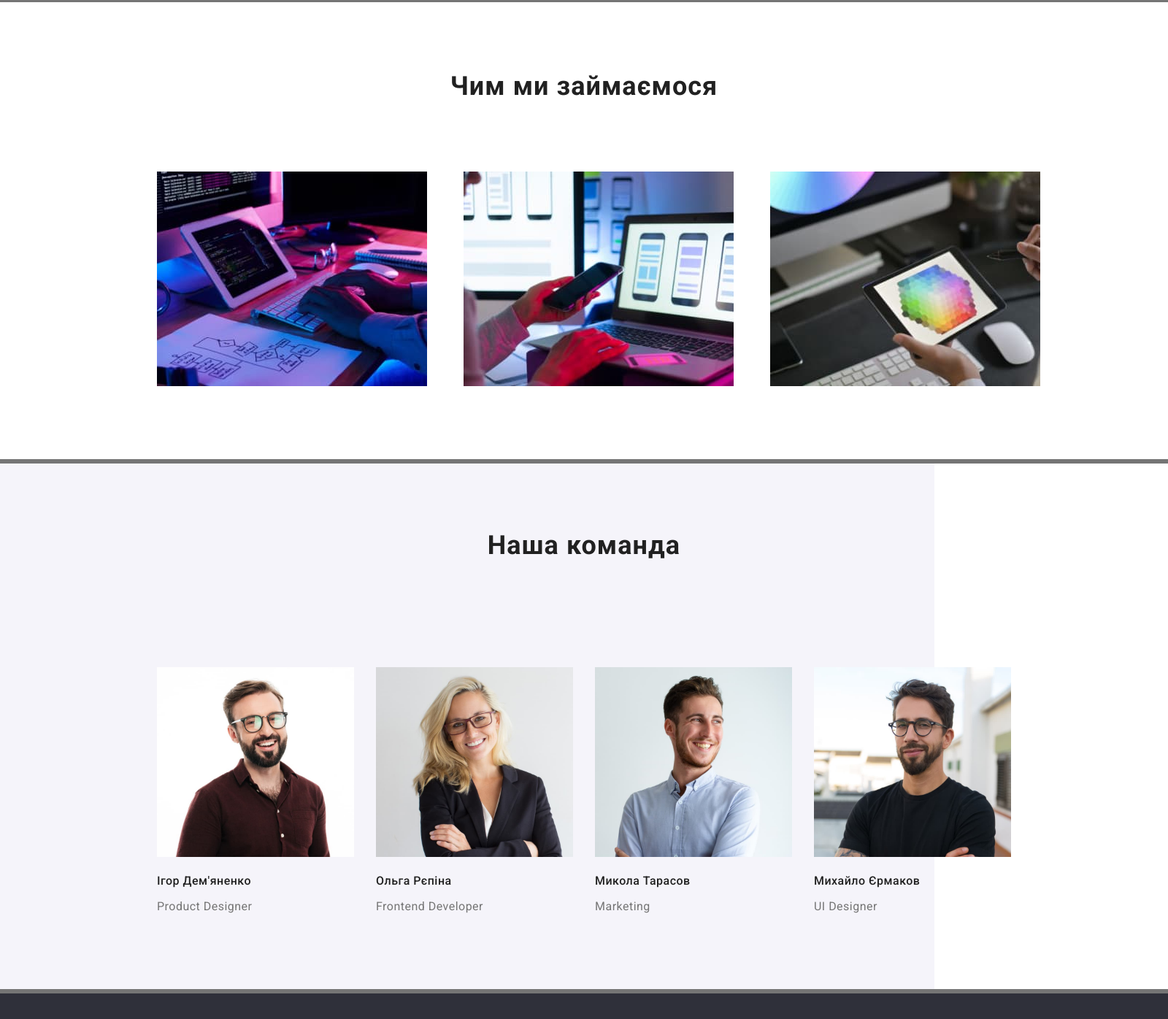
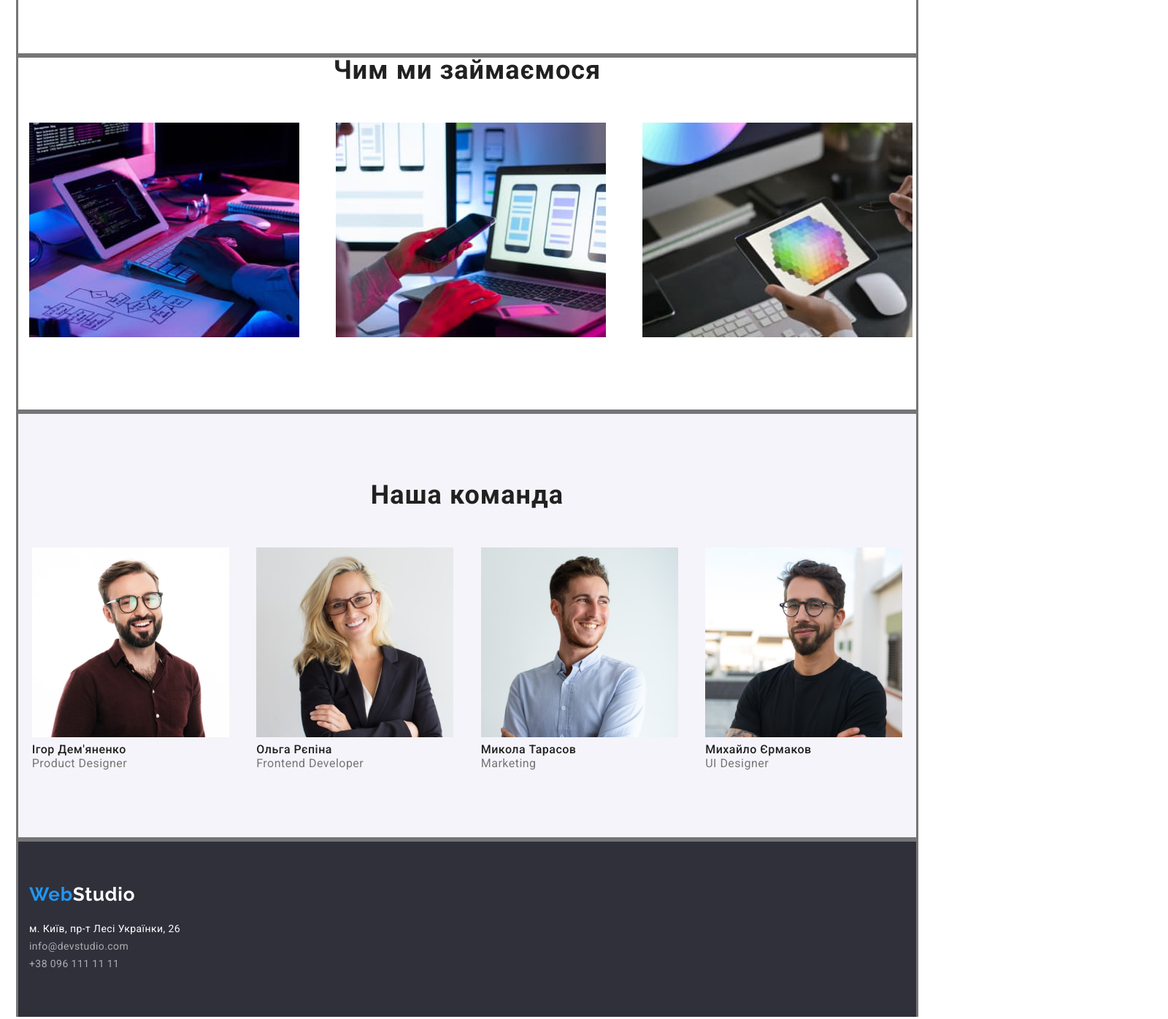
Before and after one commit to DreamTimess/goit-markup-hw-03, a plain HTML site: page index.html in a window 1280 px wide. Shown: the part 879-2275 px from the top of the page at 73% size, 1600 px wide, since content can reach past the window. Drawn offline with nearby package versions, Linux system fonts and the light colour scheme.

Commit message:
First page almost done

```diff
--- a/css/styles.css
+++ b/css/styles.css
@@ -11,6 +11,18 @@
 
 /* Глобальные стили */
 
+ h1,
+ h2,
+ h3,
+ h4,
+ h5,
+ h6,
+ p,
+ ul {
+    margin: 0;
+}
+
+
 body {
     font-family: 'Roboto',sans-serif;
     font-size: 14px;
@@ -21,9 +33,14 @@ body {
 }
 
 .container {
-  width: 1600px;
-  outline: #757575 solid;
+    width: 1200px; /* Оригинал 1600px [Контент 1200px] */
+    padding-left: 15px;
+    padding-right: 15px;
+    margin-left: auto;
+    margin-right: auto;
+    outline: #757575 solid;
 }
+
 
 /* Класовые стили */
 /* Шапка */
@@ -45,8 +62,10 @@ body {
     letter-spacing: 0.03em;
     color: #000;
     text-decoration: none;
+
     margin: auto;
-    margin-left: 215px;
+    margin-right: 33px;
+
 
 }
 
@@ -69,6 +88,8 @@ body {
 }
 
 .nav {
+    padding-top: 32px;
+    padding-bottom: 32px;
     color: var(--main-text-color);
 }
 
@@ -99,6 +120,8 @@ body {
     letter-spacing: 0.02em;
     color: var(--second-text-color);
     list-style: none;
+    padding-top: 32px;
+    padding-bottom: 32px;
 }
 
 .contacts.indent {
@@ -107,10 +130,12 @@ body {
 
 /* Основной блок */
 
-.main-order {
-    background-color: var(--basic-footer-background-color);
-    width: 1600px;
-    display: inline-block;
+
+
+.container.order {
+display: block;
+background-color: var(--basic-footer-background-color);
+
 }
 
 .main-order-h1 {
@@ -137,23 +162,30 @@ body {
     line-height: 1.88;
     letter-spacing: 0.06em;
     color: var(--white-text-color);
+    width: 216px;
+    height: 50px;
     display:block;
     margin: auto;
     margin-top: 30px;
-    margin-bottom: 200px;
+    padding: 0;
+    border: 0;
+}
 
+.main-div-button {
+    padding-bottom: 200px;
 }
 
 .style-list {
     list-style: none;
-    padding-top: 95px;
+    padding-top: 94px;
+    padding-bottom: 94px;
 
 }
 
 .style-list-work {
     list-style: none;
-    padding-top: 95px;
-    padding-bottom: 95px;
+    padding-top: 50px;
+    padding-bottom: 94px;
 }
 
 .style-list-work:nth-child(1n+2) {
@@ -162,12 +194,11 @@ body {
 
 .main-batter-ul {
     display: flex;
+    justify-content: space-around;
     padding: 0;
 }
 
-.style-list.first {
-    margin-left: 215px;
-}
+
 
 .main-better-h2,
 .hidden-h1 {
@@ -187,18 +218,28 @@ body {
     width: 270px;
 }
 
-.style-list:nth-child(n+2){
+.style-list:nth-child(n+2),
+.style-list-personal:nth-child(n+2){
     padding-left:30px ;
 }
 
-.main-work-h2,
+.main-work-h2 {
+    font-weight: 700;
+    font-size: 36px;
+    line-height: 1.16;
+    text-align: center;
+    letter-spacing: 0.03em;
+    margin: 0;
+}
+
+
 .main-people-h2 {
     font-weight: 700;
     font-size: 36px;
     line-height: 1.16;
     text-align: center;
     letter-spacing: 0.03em;
-    padding-top: 95px;
+    padding-top: 94px;
     margin: 0;
 }
 
@@ -207,7 +248,7 @@ body {
     padding: 0;
     margin-top: 0;
     margin-bottom: 0;
-    margin-left: 215px;
+
 }
 
 .main-people-list {
@@ -215,15 +256,19 @@ body {
     margin: 0;
     padding: 0;
     padding-top: 50px;
-    padding-bottom: 90px;
+    justify-content: space-around
+
 }
 
-.main-people {
-    background-color: var(--second-color-background-color);
+.style-list-personal {
+    list-style: none;
+    padding-bottom: 94px;
+
 }
 
-.style-list.first {
-    margin-left: 215px;
+
+.container.people {
+    background-color: var(--second-color-background-color);
 }
 
 .main-people-h3 {
@@ -241,9 +286,10 @@ body {
 }
 
 /* Подвал */
-.footer {
+
+.container.footer {
+    display: block;
     background-color: var(--basic-footer-background-color);
-    width: 1600px;
 }
 
 .footer-list {
@@ -270,7 +316,7 @@ body {
 
 .style-list-footer {
     list-style: none;
-    margin-left: 215px;
+
 }
 
 .footer-list-mail,
--- a/index.html
+++ b/index.html
@@ -27,13 +27,16 @@
         <li class="contacts"><a class="link contacts" href="mailto:info@devstudio.com">info@devstudio.com</a></li>
         <li class="contacts indent"><a class="link contacts" href="tel:+380961111111">+38 096 111 11 11</a></li>
         </ul>
+      </div>
     </header>
     <!--Основной блок-->
     <main class="main">
         <section class="main-order">
           <div class="container order">
             <h1 class="main-order-h1">Ефективні рішення для вашого бізнесу</h1>
-            <button class="main-order-button" type="button">Замовити послугу</button>
+             <div class="main-div-button">
+              <button class="main-order-button" type="button">Замовити послугу</button>
+             </div>
           </div>
       </section>
       <!--Преимущество-->
@@ -73,25 +76,25 @@
       </section>
       <!--Персонал-->
       <section class="main-people">
-        <div class="container">
+        <div class="container people">
         <h2 class="main-people-h2">Наша команда</h2>
         <ul class="main-people-list">
-          <li class="style-list first">
+          <li class="style-list-personal">
             <img src="./images/person1.jpg" alt="Ігор Дем'яненко" width="270"/>
             <h3 class="main-people-h3">Ігор Дем'яненко</h3>
             <p class="main-people-p">Product Designer</p>
           </li>
-          <li class="style-list">
+          <li class="style-list-personal">
             <img src="./images/person2.jpg" alt="Ольга Рєпіна" width="270"/>
             <h3 class="main-people-h3">Ольга Рєпіна</h3>
             <p class="main-people-p">Frontend Developer</p>
           </li>
-          <li class="style-list">
+          <li class="style-list-personal">
             <img src="./images/person3.jpg" alt="Микола Тарасов" width="270"/>
             <h3 class="main-people-h3">Микола Тарасов</h3>
             <p class="main-people-p">Marketing</p>
           </li>
-          <li class="style-list">
+          <li class="style-list-personal">
             <img src="./images/person4.jpg" alt="Михайло Єрмаков" width="270"/>
             <h3 class="main-people-h3">Михайло Єрмаков</h3>
             <p class="main-people-p">UI Designer</p>
@@ -102,7 +105,7 @@
     </main>
   <!--Подвал-->
     <footer class="footer">
-      <div class="container">
+      <div class="container footer">
        <a class="header-logo header-logo-footer" href=""><span class="header-logo-web">Web</span>Studio</a>
     <address class="address-font-style">
       <ul class="footer-list">
```
